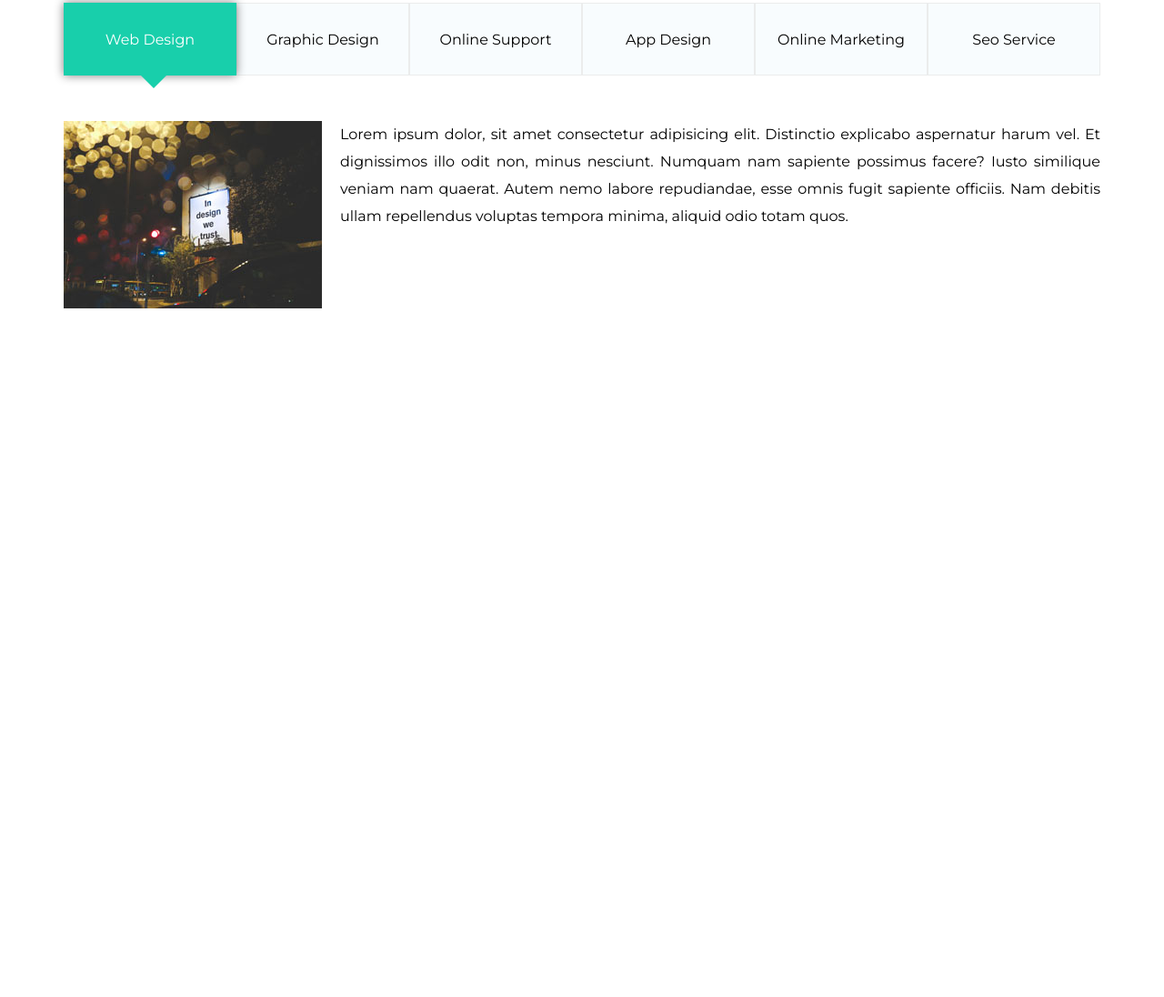
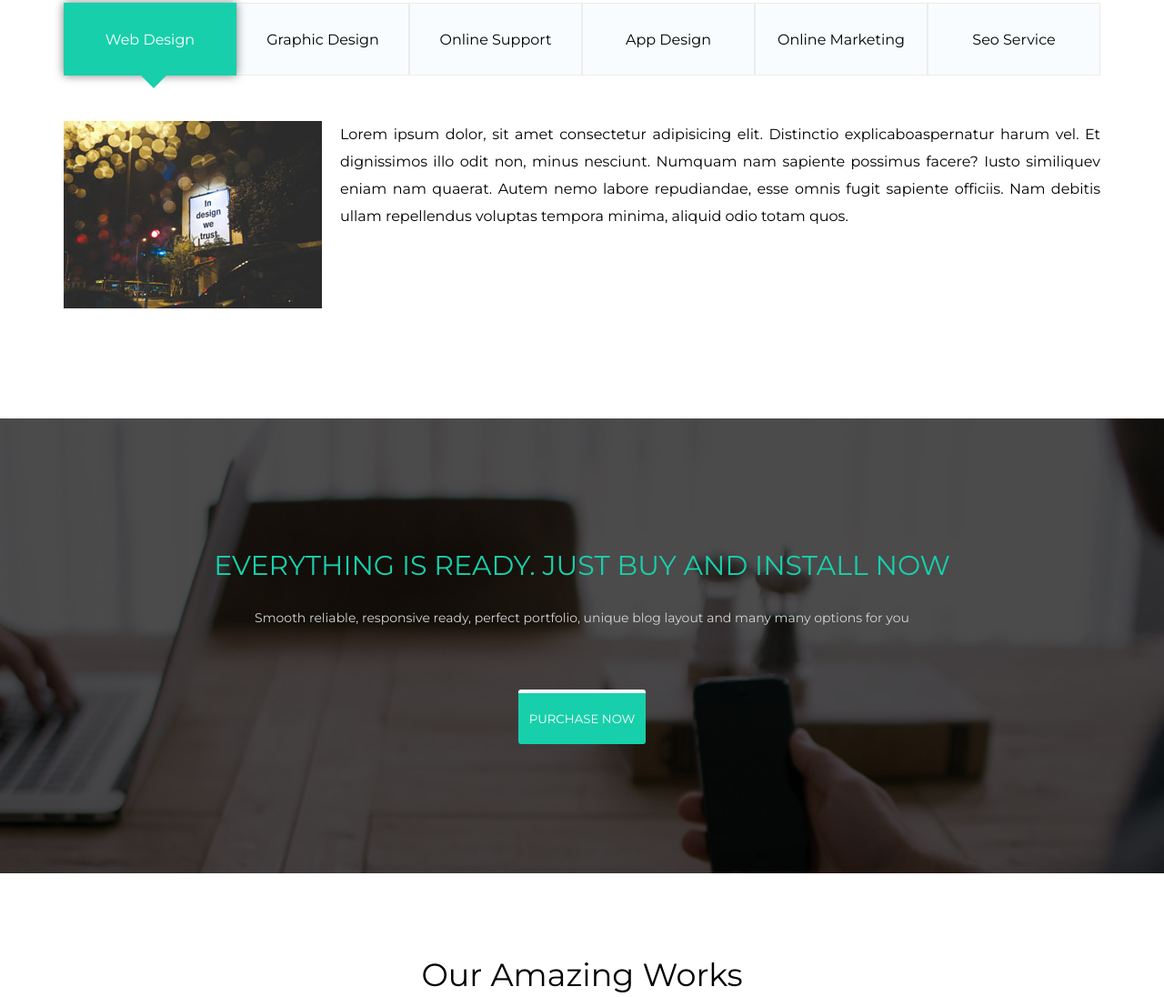
Before and after one commit to ulvibashir/THE-HAM-Project, a plain HTML site: page index.html in a window 1280 px wide. Shown: the part 1560-2656 px from the top of the page at 91% size. Before the commit the page ends 2420 px from the top, so only its background shows below. Drawn offline with Linux system fonts and the light colour scheme.

Commit message:
Fourth section finished

```diff
--- a/css/style.css
+++ b/css/style.css
@@ -72,6 +72,7 @@ header > .container.row {
 }
 
 .header-buttons ul li a {
+    cursor: pointer;
     color: white;
     text-decoration: none;
     font-size: 15px;
@@ -154,7 +155,8 @@ header > .container.row {
     border-top: 4px solid white;
     color: white;
     cursor: pointer;
-    font-weight: 600;
+    font-weight: 500;
+    text-transform: uppercase;
     transition: all .4s ease;
 }
 
@@ -339,12 +341,92 @@ header > .container.row {
 /* Fourth Section */
 
 .fourth-section {
-    height: 400px;
+    height: 500px;
     background-attachment: fixed;
-    /* default image */
-    /* background-image: url('../Images/Sections background/section-2.jpg'); */
+    background-image: url('../Images/Sections background/section-2.jpg');
     background-repeat: no-repeat;
     background-attachment: fixed;
     background-size: cover;
     width: 100%;
 }
+
+.dark-background {
+    background-color: rgba(0, 0, 0, 0.7);
+    width: 100%;
+    height: 100%;
+    display: flex;
+    flex-direction: column;
+    justify-content: center;
+}
+
+.additional-btn {
+    margin: 70px auto 0 auto;
+    width: 140px;
+    height: 60px;
+    border-radius: 3px;
+    outline: none;
+    border: none;
+    border-top: 4px solid white;
+    color: white;
+    cursor: pointer;
+    transition: all .4s ease;
+    background-color: var(--primaryColor);
+    font-weight: 500;
+    text-transform: uppercase;
+}
+
+.additional-btn:hover {
+    background-color: #12977d;
+    box-shadow: 0 -10px 10px #12977d;
+}
+
+.dark-background h2 {
+    font-size: 30px;
+    text-transform: uppercase;
+    color: var(--primaryColor);
+    text-align: center;
+    font-weight: 500;
+}
+
+.dark-background h6 {
+    margin-top: 30px;
+    color: #d4d4d4;
+    text-align: center;
+    font-size: 14px;
+    font-weight: 300;
+}
+
+
+/* Fifth section Our amazing Works */
+
+.fifth-section {
+    height: 800px;
+}
+
+
+/* Footer */
+
+.footer {
+    display: flex;
+    flex-direction: column;
+    justify-content: center;
+    width: 100%;
+    height: 90px;
+    background-color: #1c2a33;
+}
+
+.footer p {
+    color: #d4d4d4;
+    text-align: center;
+    font-size: 14px;
+}
+.footer span a {
+    color: var(--primaryColor);
+    text-decoration: none;
+    line-height: 30px;
+
+}
+
+.footer span a:hover {
+    text-decoration: underline;
+}
--- a/index.html
+++ b/index.html
@@ -93,9 +93,22 @@
     </section>
 
     <section class="fourth-section">
-
+        <div class="dark-background">
+            <h2>Everything is ready. just buy and install now</h2>
+            <h6>Smooth reliable, responsive ready, perfect portfolio, unique blog layout and many many options for you</h6>
+            <button class="additional-btn">Purchase Now</button>
+        </div>
     </section>
 
+    <section class="fifth-section">
+        <div class="container">
+            <p class="section-title">Our Amazing Works</p>
+        </div>
+    </section>
+
+    <footer class="footer">
+        <p>&copy Copyright 2015 <span><a href="#"> theHam</a></span> | All Rights Reserved</p>
+    </footer>
 
 <script src="scripts/arrays.js"></script>
 <script src="scripts/main.js"></script>
--- a/scripts/arrays.js
+++ b/scripts/arrays.js
@@ -18,15 +18,7 @@ const imageList = [
 
 // Text can be added to this array now I will keep 1 text
 const textList = [
-    `Lorem ipsum dolor, sit amet consectetur
-    adipisicing elit. Distinctio explicabo
-    aspernatur harum vel. Et dignissimos
-    illo odit non, minus nesciunt. Numquam
-    nam sapiente possimus facere? Iusto similique
-    veniam nam quaerat. Autem nemo labore repudiandae,
-    esse omnis fugit sapiente officiis. Nam debitis
-    ullam repellendus voluptas tempora minima, aliquid
-    odio totam quos.`,
+    `Lorem ipsum dolor, sit amet consectetur adipisicing elit. Distinctio explicaboaspernatur harum vel. Et dignissimos illo odit non, minus nesciunt. Numquam nam sapiente possimus facere? Iusto similiquev eniam nam quaerat. Autem nemo labore repudiandae, esse omnis fugit sapiente officiis. Nam debitis ullam repellendus voluptas tempora minima, aliquid odio totam quos.`,
     `At the outset, web designing emerged as an easier and simple way of exchanging information. It was a better means of communication and had better networking benefits compared to the commercial reasons. Later on, the Web became an avenue for making profits, and the information space that was prior for providing free exchange thus changed to a space for commercial transactions.`,
     `There was also need to allow programmers to distribute their software freely and enable people to modify source codes. The current web-based software developers such as PHP, Firefox, WordPress and Linux are thus major contributors to development of modern websites. Open source has consequently had a direct influence on web development and browsing such as flexibility and innovative development initiatives in addition to providing network solutions.`,
     `Development of ‘open source’ receives very little attention especially official concerns by the initial founders for its development. The initial organizations to benefit from the open licensing systems directly included the Department of Defence (DOD), Research Agencies, and the Lab researchers such as National Laboratories (Reece et al, 92). These organizations were the most viable producers, users and beneficiaries of the licensing operation.`,
--- a/scripts/main.js
+++ b/scripts/main.js
@@ -38,7 +38,6 @@ class TabPanel {
 
 let tabs = [];
 for (let i = 0; i < tabList.length; i++) {
-    // I can change 0 to i for setting each tab its own text but I set 0
     let tab = new TabPanel(i,i,i);
     tabs.push(tab);
 }
```
Also changed, not shown: Images/laptop.jpg (added), Images/phone.jpg (added), 1 other file.
